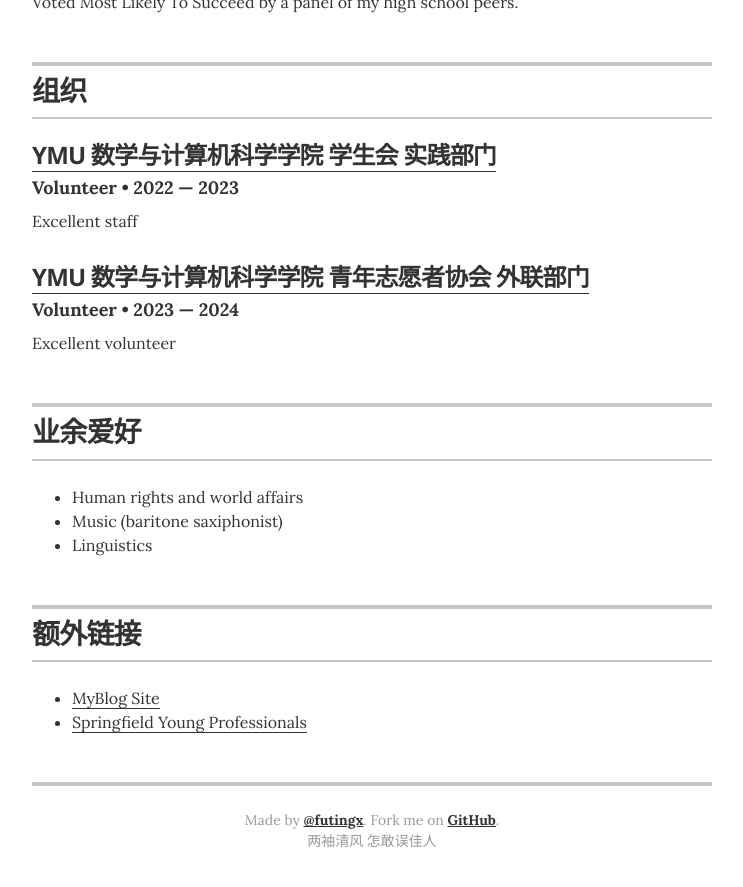
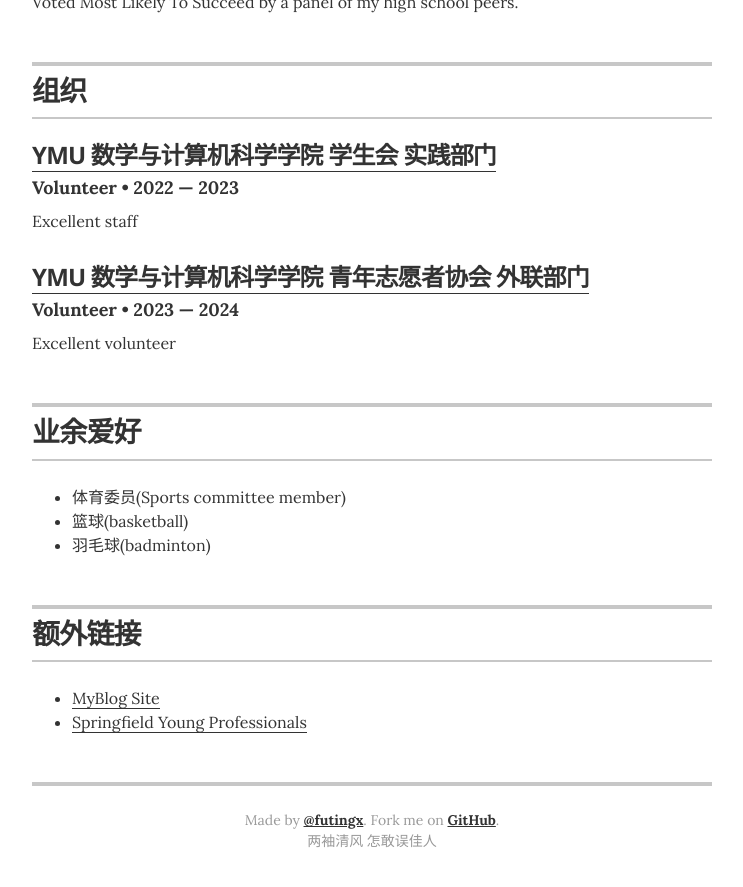
Before and after one commit to futingx/resume, a Jekyll site: the page built from index.html, in a window 1280 px wide and 900 px high, scrolled down 2919 px. Shown: the top 887 px of the window, without its empty margins (268-1011 px from the left). Built offline with Jekyll 4.4.1, drawn with Linux system fonts in a browser that asks for light colours.

Commit message:
第13次提交

```diff
--- a/_data/interests.yml
+++ b/_data/interests.yml
@@ -1,4 +1,4 @@
 # 兴趣爱好
-- description: Human rights and world affairs
-- description: Music (baritone saxiphonist)
-- description: Linguistics
+- description: 体育委员(Sports committee member)
+- description: 篮球(basketball)
+- description: 羽毛球(badminton)
```
